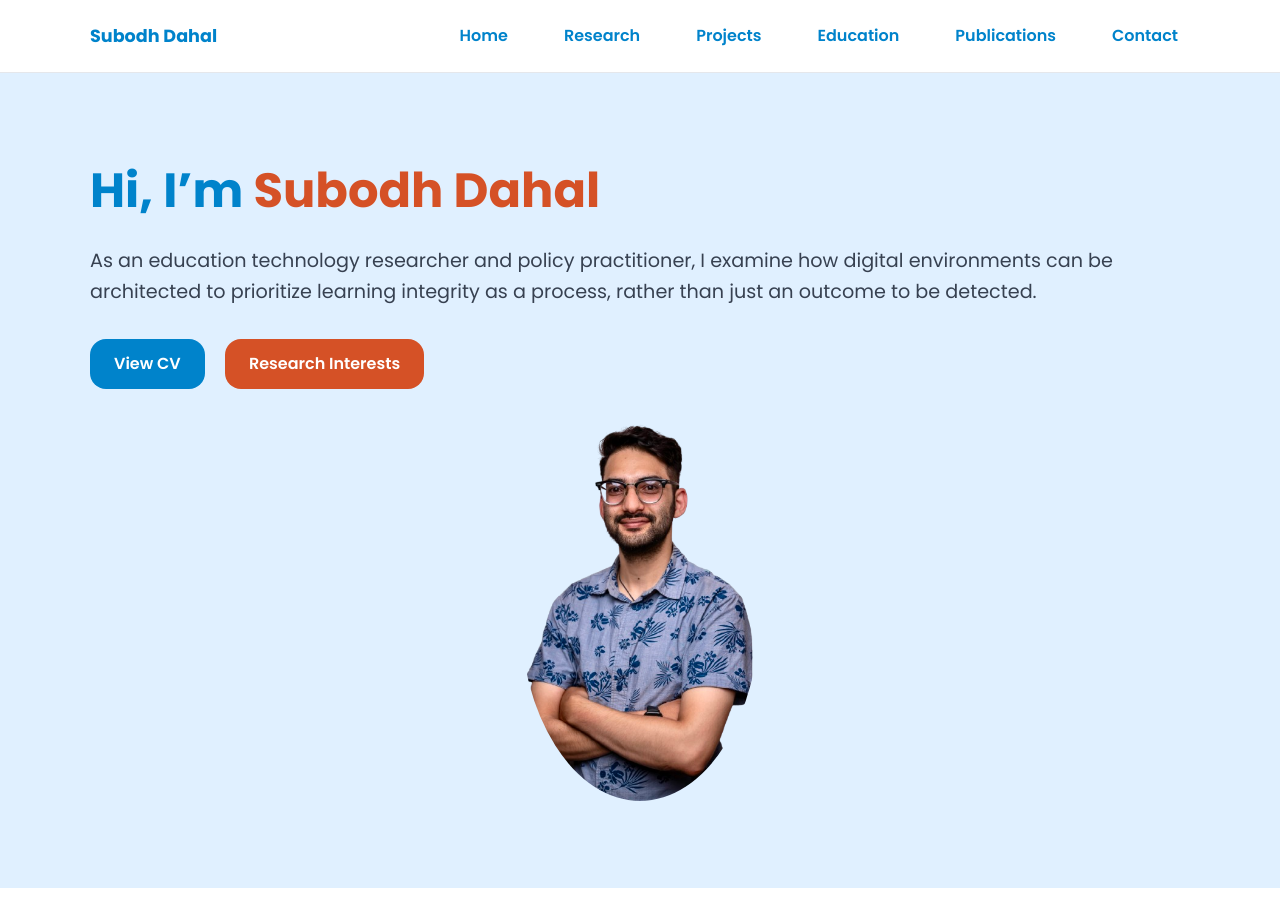
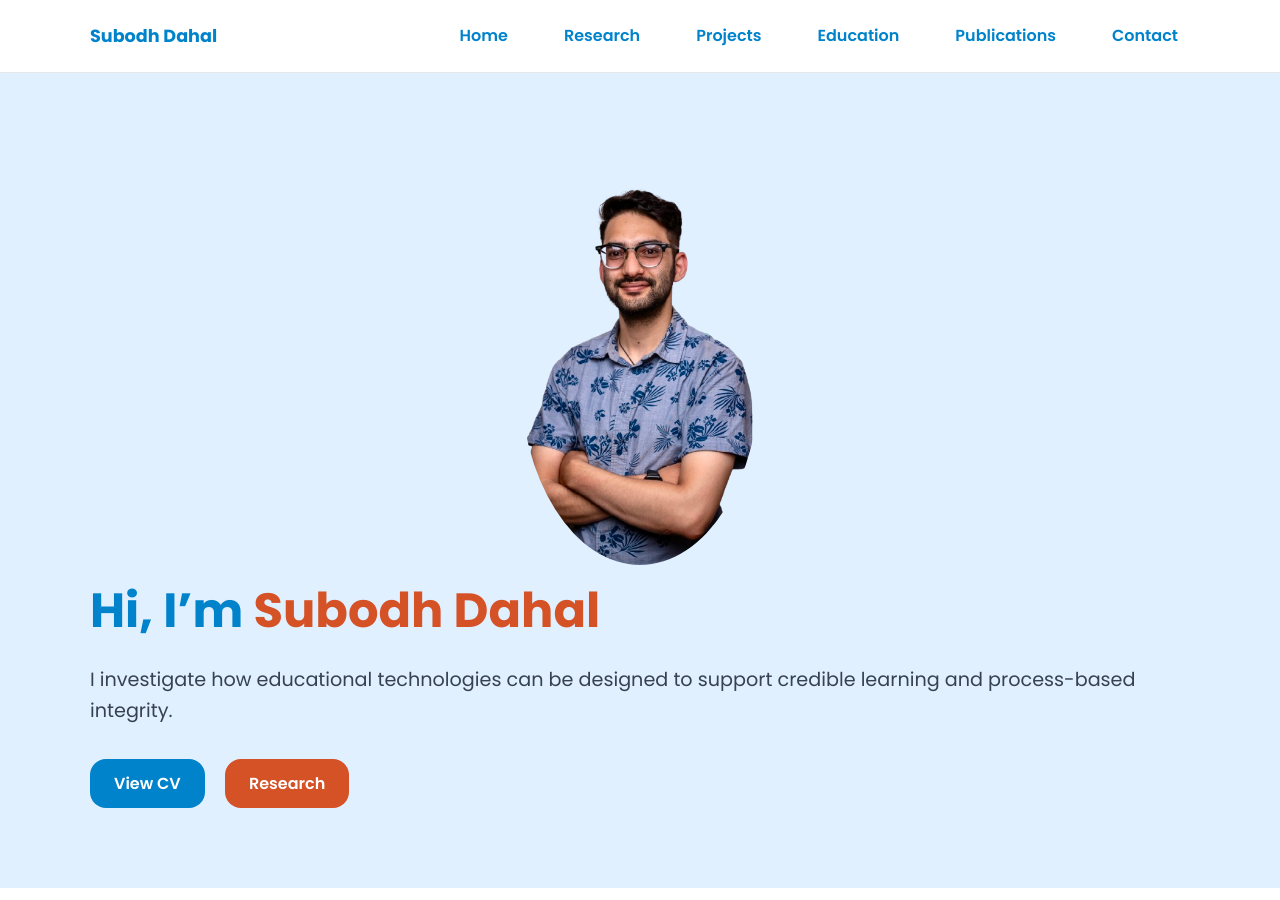
Before and after one commit to dahalsubodh/dahalsubodh.github.io, a Jekyll site: the page built from index.md, in a window 1280 px wide and 900 px high. Built offline with Jekyll 4.4.1, drawn with Linux system fonts in a browser that asks for light colours.

Commit message:
Update hero.html

```diff
--- a/_includes/hero.html
+++ b/_includes/hero.html
@@ -2,20 +2,22 @@
 <!-- rest of homepage sections -->
 <section class="hero">
   <div class="container hero-container">
-    <div class="hero-left">
+
+    <div class="hero-right hero-image">
+      <img src="/assets/subodh-hero-image.png" alt="Subodh Dahal">
+    </div>
+
+    <div class="hero-left hero-text">
       <h1>Hi, I’m <span>Subodh Dahal</span></h1>
       <p>
-        As an education technology researcher and policy practitioner, I examine how digital environments can be architected to prioritize learning integrity as a process, rather than just an outcome to be detected.
+        I investigate how educational technologies can be designed to support
+        credible learning and process-based integrity.
       </p>
-
       <div class="hero-cta">
-        <a href="/assets/SubodhDahal_CV.pdf" class="cta-button" target="_blank">View CV</a>
-        <a href="/research.html" class="cta-button orange">Research Interests</a>
+        <a href="/assets/Subodh_Dahal_CV.pdf" class="cta-button">View CV</a>
+        <a href="/research" class="cta-button orange">Research</a>
       </div>
     </div>
 
-    <div class="hero-right">
-      <img src="/assets/subodh-hero-image.png" alt="Subodh Dahal">
-    </div>
   </div>
 </section>
```
